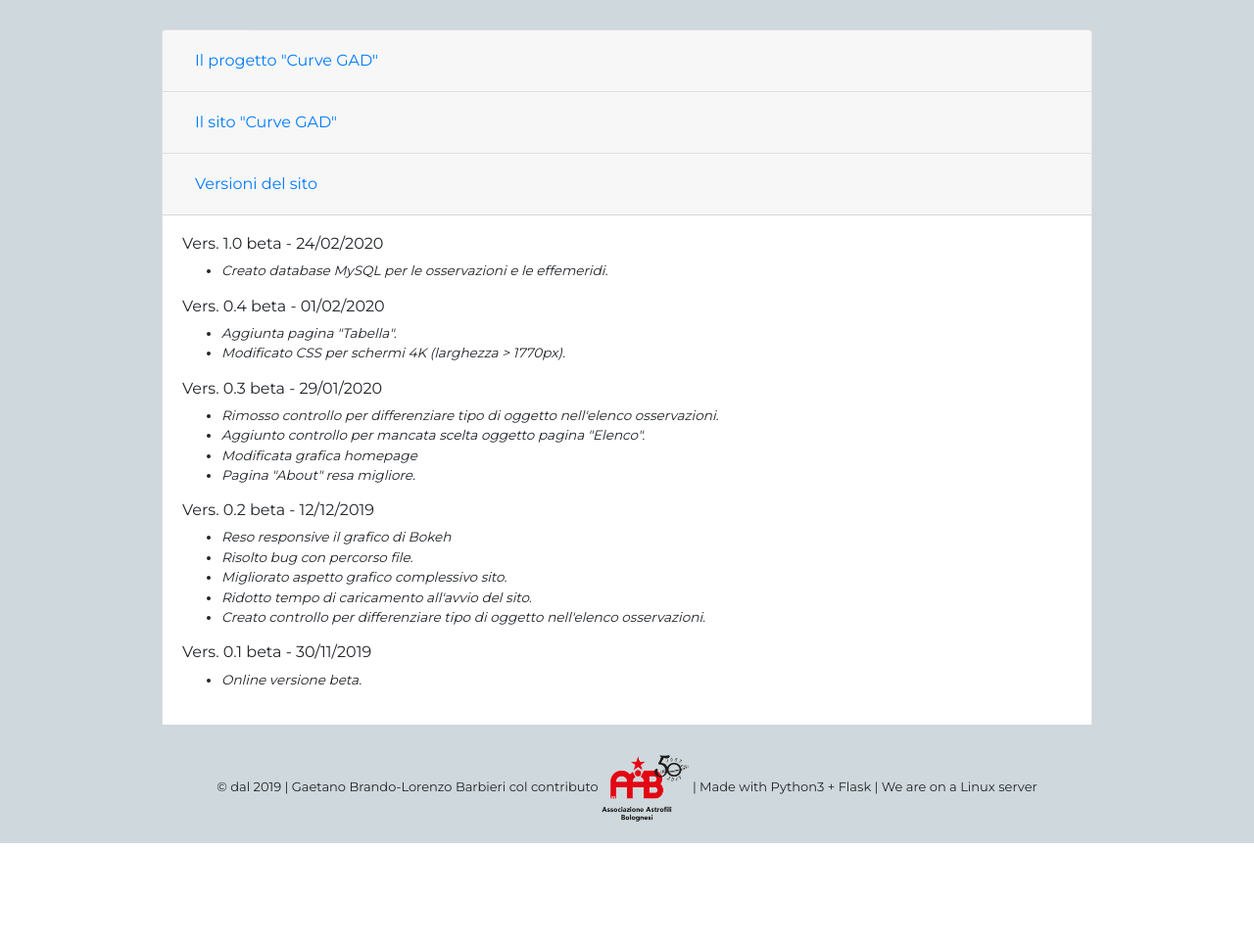
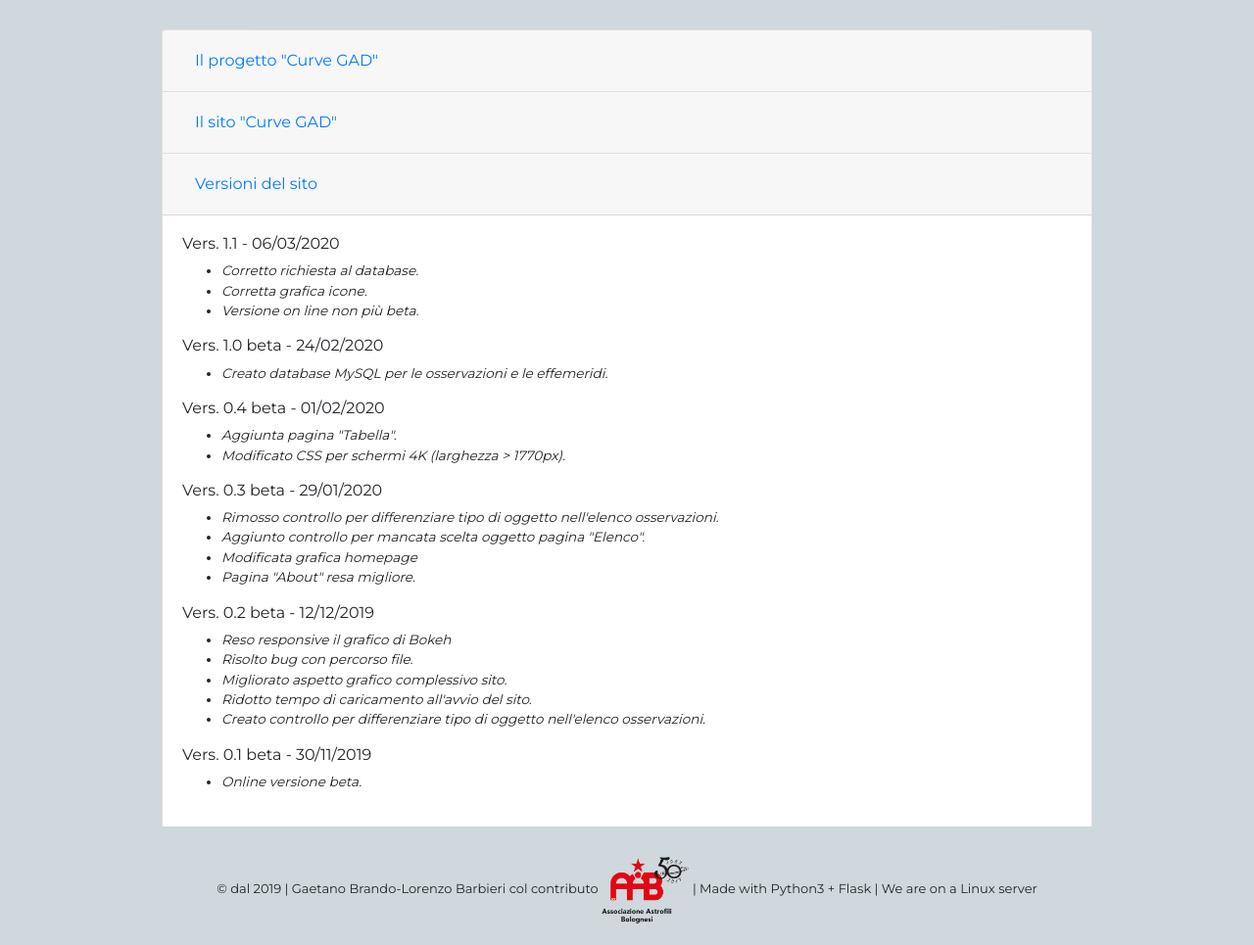
Before and after one commit to gaetanob/sitoGad, a Flask app: page /about_project in a window 1280 px wide, after a click on "Versioni del sito". Shown: the part 56-1021 px from the top of the page at 98% size. Before the commit the page ends 917 px from the top, so only its background shows below. Run offline with Flask 2, Linux system fonts and the light colour scheme; some libraries are stand-ins or nearby versions.

Commit message:
v. 1.1.0-06032020

```diff
--- a/app/routes.py
+++ b/app/routes.py
@@ -66,8 +66,11 @@ def homepage():
 # il nome della stella scelta
 @app.route("/elenco", methods=['GET', 'POST'])
 def elenco():
-    df_obs = connessione_db('SELECT * FROM rilevazioni')
-    df_eff = connessione_db('SELECT * FROM effemeridi')
+    df_obs = connessione_db('SELECT rilevazioni.filtro,rilevazioni.jd, \
+                            rilevazioni.magnitudine,rilevazioni.osservatore, \
+                            rilevazioni.stella FROM rilevazioni')
+    df_eff = connessione_db('SELECT effemeridi.stella, effemeridi.periodo,\
+                            effemeridi.epoca FROM effemeridi')
 
     LISTA = df_obs['stella'].to_list()
 
--- a/app/templates/about_project.html
+++ b/app/templates/about_project.html
@@ -56,6 +56,13 @@
 
         <div id="collapse3" class="collapse" aria-labelledby="heading3" data-parent="#accordionExample">
             <div class="card-body">
+              <h6> Vers. 1.1 - 06/03/2020</h6>
+              <ul>
+                  <li style='font-size:0.85rem'><em> Corretto richiesta al database.</em></li>
+                  <li style='font-size:0.85rem'><em> Corretta grafica icone.</em></li>
+                  <li style='font-size:0.85rem'><em> Versione on line non più beta.</em></li>
+              </ul>
+
               <h6> Vers. 1.0 beta - 24/02/2020</h6>
               <ul>
                   <li style='font-size:0.85rem'><em> Creato database MySQL per le osservazioni e le effemeridi.</em></li>
```
